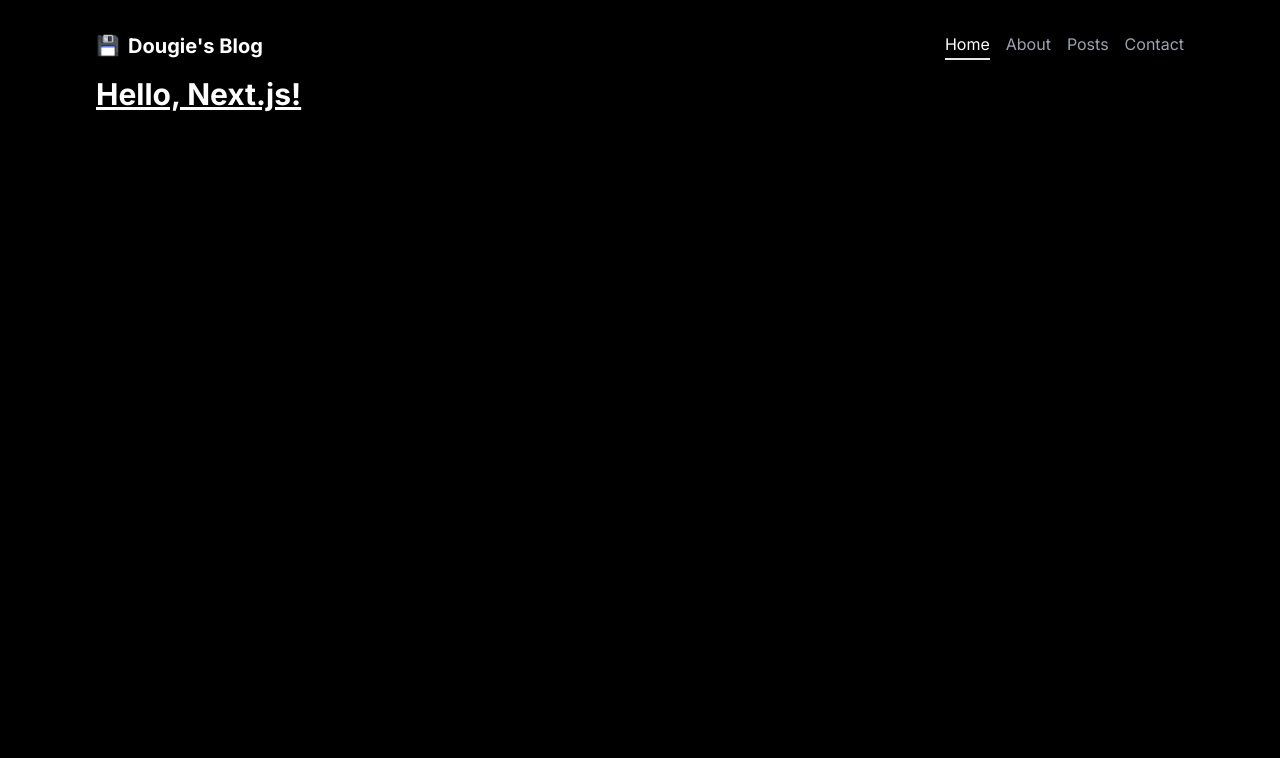
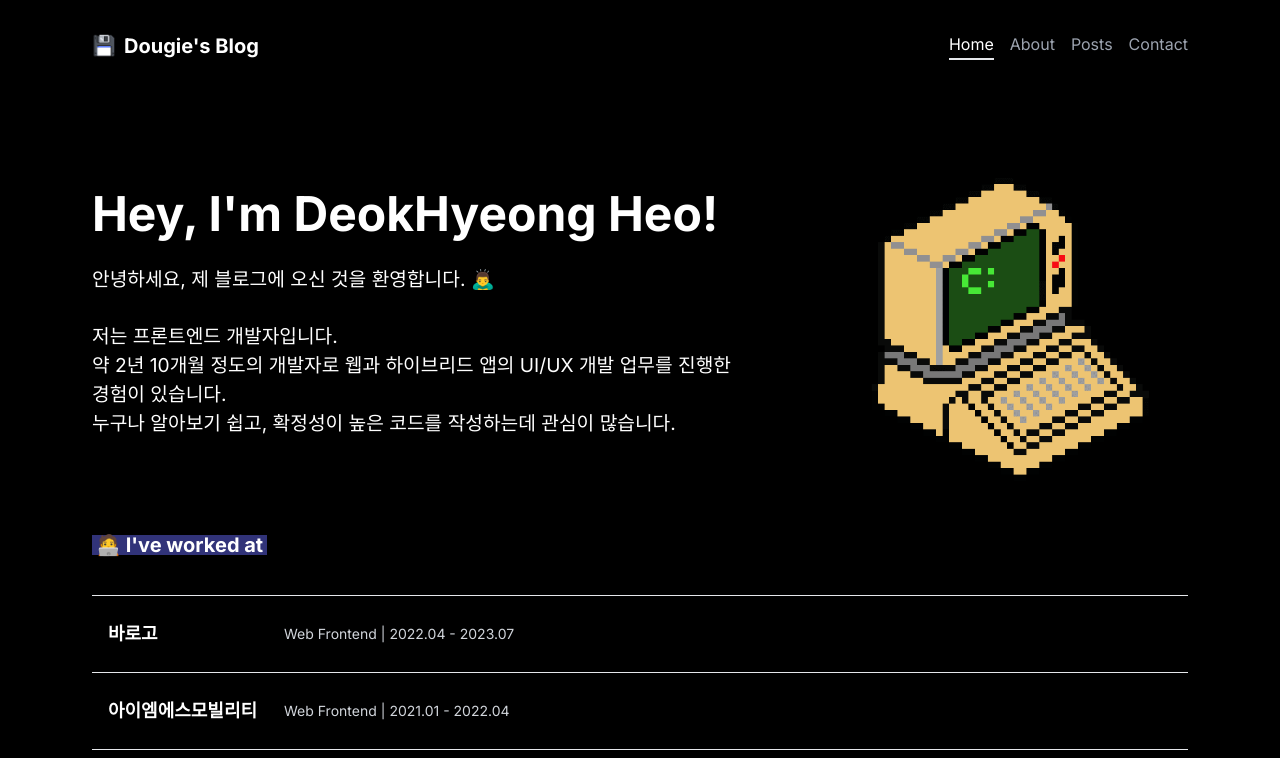
Before and after one commit to deokyeong93/Dougie-s-Blog, a Next.js app: page / in a window 1280 px wide. Shown: the top 758 px of the page. Built offline with nearby package versions, Linux system fonts and the light colour scheme.

Commit message:
Add : 이력 추가

```diff
--- a/src/app/layout.tsx
+++ b/src/app/layout.tsx
@@ -24,8 +24,10 @@ export const metadata: Metadata = {
 export default function RootLayout({ children }: Props) {
   return (
     <html lang="ko">
-      <body className={`${inter.className} pt-8 px-24 bg-black h-screen`}>
-        <nav className="flex justify-between">
+      <body
+        className={`${inter.className} pt-8 px-8 max-w-[1160px] min-w-[700px] mx-auto bg-black h-screen`}
+      >
+        <nav className="flex justify-between mx-auto">
           <h1 className="text-xl font-bold">
             <Link href={"/"} className="flex items-center">
               <Image
--- a/src/app/page.tsx
+++ b/src/app/page.tsx
@@ -1,5 +1,63 @@
 import Image from "next/image"
+import Link from "next/link"
 
 export default function Home() {
-  return <h1 className="text-3xl font-bold underline">Hello, Next.js!</h1>
+  return (
+    <>
+      <div className="grid gap-6 grid-cols-[3fr_2fr] items-center">
+        <header className="pt-28 pb-12">
+          <h1 className="text-5xl font-bold leading-[1.1]">
+            {"Hey, I'm DeokHyeong Heo!"}
+          </h1>
+          <p className="pt-6 text-[1.2rem]">
+            안녕하세요, 제 블로그에 오신 것을 환영합니다. 🙇‍♂️
+            <br />
+            <br />
+            저는 프론트엔드 개발자입니다.
+            <br />
+            약 2년 10개월 정도의 개발자로 웹과 하이브리드 앱의 UI/UX 개발 업무를
+            진행한 경험이 있습니다.
+            <br /> 누구나 알아보기 쉽고, 확정성이 높은 코드를 작성하는데 관심이
+            많습니다.
+          </p>
+        </header>
+        <Image
+          className="pl-28 pt-24"
+          src="/images/computer_pixel.png"
+          width={390}
+          height={320}
+          alt={"마리오"}
+        />
+      </div>
+      <div className="pt-12">
+        <h2 className="text-xl font-bold bg-indigo-500 bg-opacity-50 inline-block px-1 mb-10 leading-5">
+          {"🧑‍💻 I've worked at"}
+        </h2>
+        <ul className="border-t">
+          <li className="py-6 px-4 flex items-center border-b">
+            <h3 className="text-base md:text-lg font-bold whitespace-nowrap w-2/5 md:w-40 hover:text-orange-600">
+              <Link href={"https://www.barogo.com/"}>바로고</Link>
+            </h3>
+            <p className="text-gray-300 text-xs md:text-sm leading-2 ml-0 md:ml-4 whitespace-normal md:whitespace-nowrap overflow-hidden w-3/5">
+              <span>Web Frontend</span>
+              <span className="px-1">|</span>
+              <span>2022.04 - 2023.07</span>
+            </p>
+          </li>
+          <li className="py-6 px-4 flex items-center border-b">
+            <h3 className="text-base md:text-lg font-bold whitespace-nowrap w-2/5 md:w-40 hover:text-neutral-500">
+              <Link href={"https://imsmobility.co.kr/"}>
+                아이엠에스모빌리티
+              </Link>
+            </h3>
+            <p className="text-gray-300 text-xs md:text-sm leading-2 ml-0 md:ml-4 whitespace-normal md:whitespace-nowrap overflow-hidden w-3/5">
+              <span>Web Frontend</span>
+              <span className="px-1">|</span>
+              <span>2021.01 - 2022.04</span>
+            </p>
+          </li>
+        </ul>
+      </div>
+    </>
+  )
 }
```
Also changed, not shown: public/images/computer_pixel.png (added).
